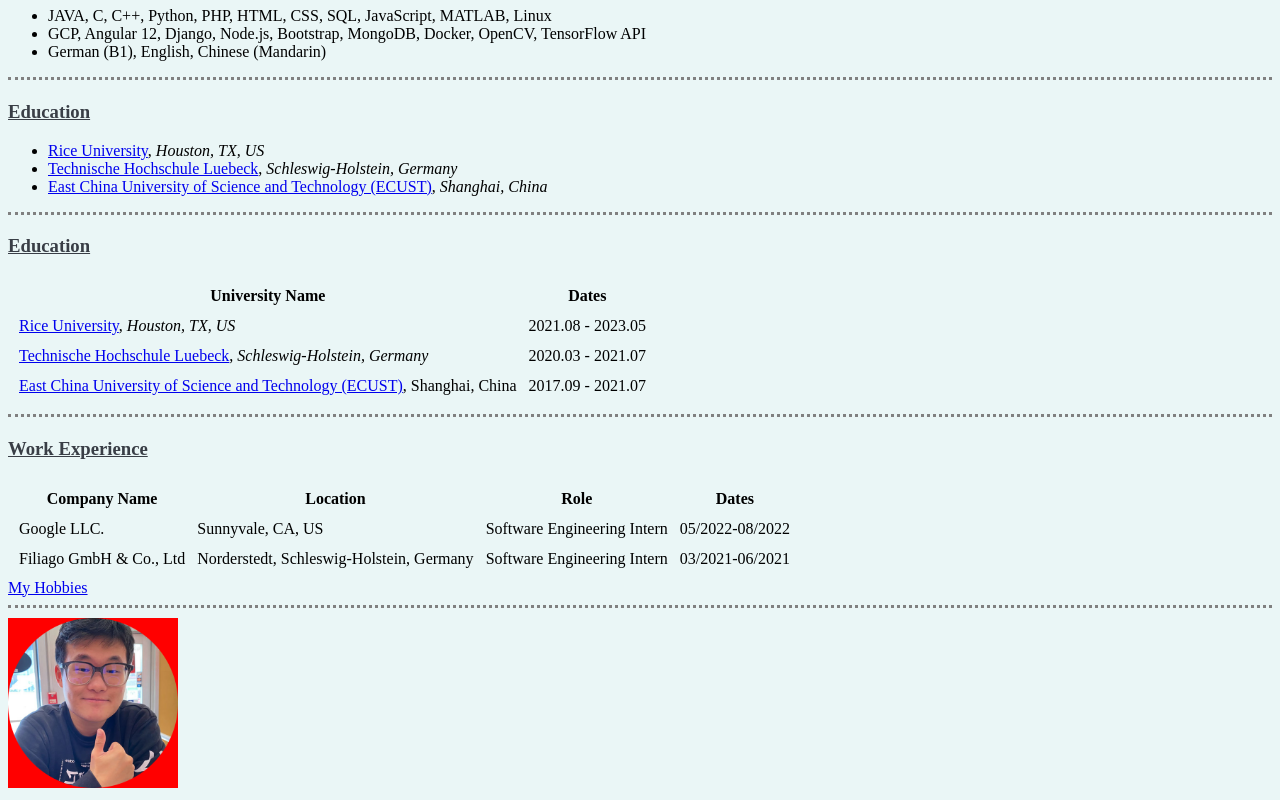
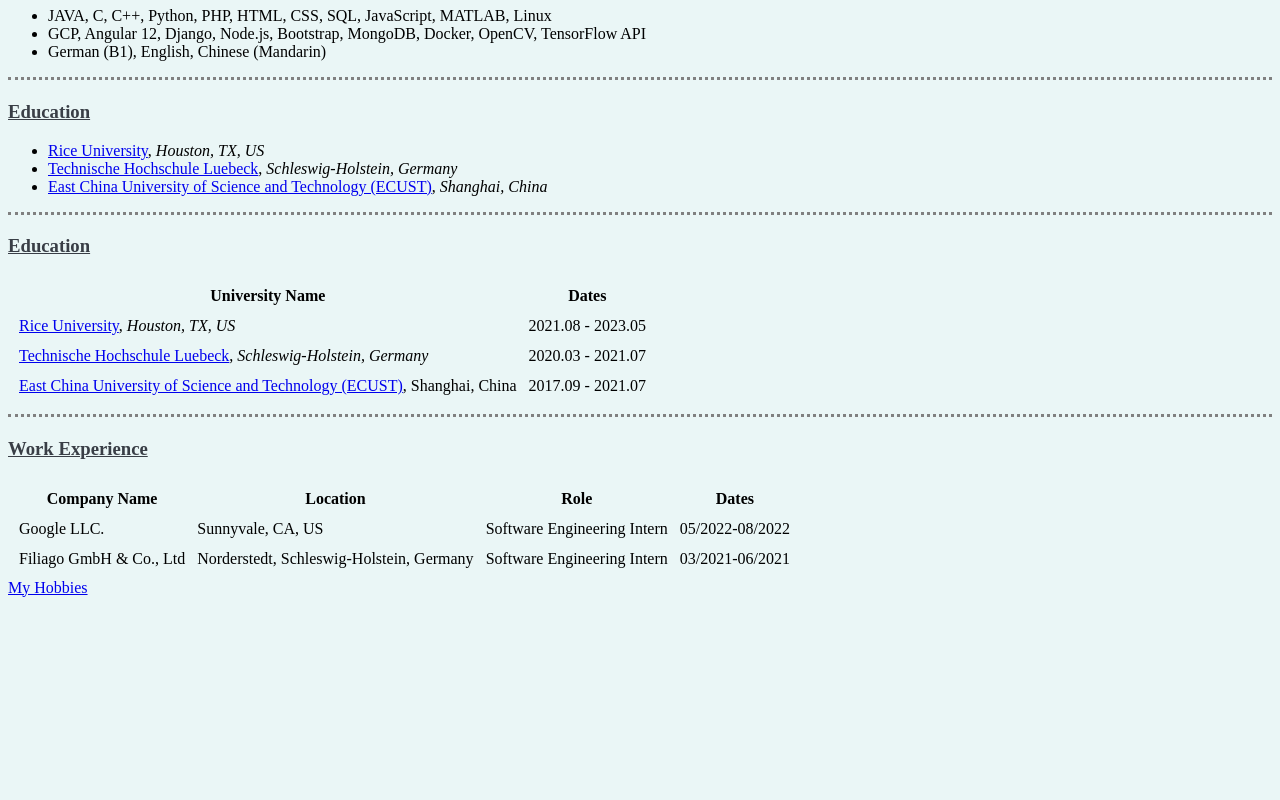
Before and after one commit to AndyWangLYN/Heyu-CV, a plain HTML site: page index.html in a window 1280 px wide. Shown: the part 431-1231 px from the top of the page. After the commit the page ends 1036 px from the top, so only its background shows below. Drawn offline with Linux system fonts and the light colour scheme.

Commit message:
Delected unnecessary image

```diff
--- a/index.html
+++ b/index.html
@@ -132,10 +132,6 @@
 
   <a href="hobbies.html">My Hobbies</a>
 
-  <hr>
-
-  <img class="heyu2" src="images/Heyu.png" alt="Heyu Wang profile picture" width="170" height="170">
-
 </body>
 
 </html>
```
